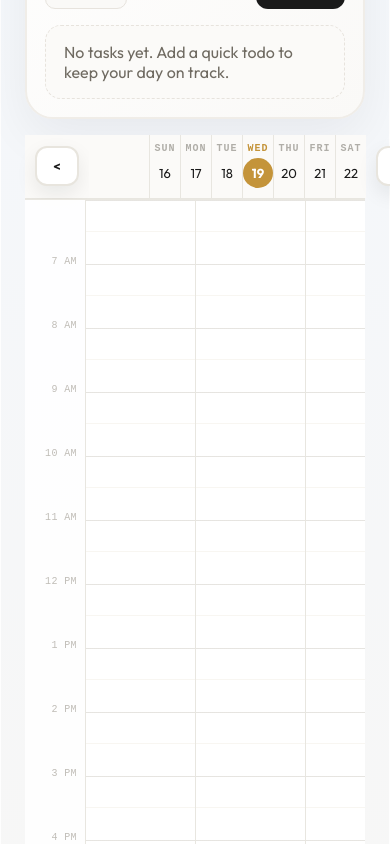
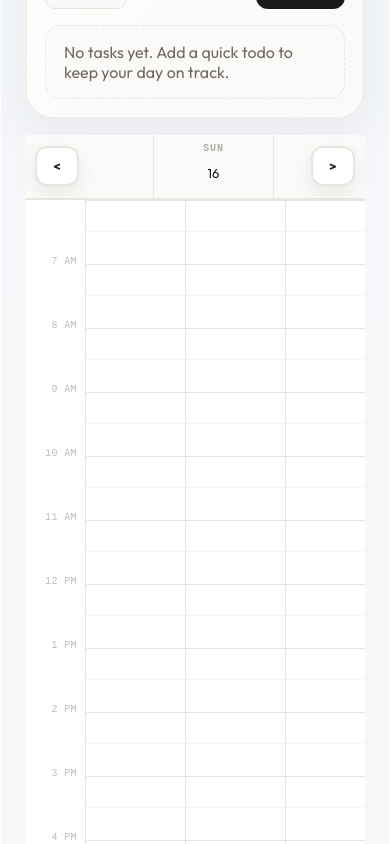
Before and after one commit to crl1005/task, a Next.js app: page / in a window 390 px wide. Shown: the part 980-1824 px from the top of the page. Built offline with nearby package versions, Linux system fonts and the light colour scheme.

Commit message:
responsive design

```diff
--- a/app/globals.css
+++ b/app/globals.css
@@ -56,15 +56,34 @@ body::before { content: ""; position: fixed; inset: 0; background: radial-gradie
 	header { padding: 18px 16px !important; }
 	.stats-grid { gap: 12px; }
 	.calendar-columns { min-width: 100%; }
-	.day-column { min-width: 120px; }
+	.day-column { min-width: 110px; }
 	.time-column { min-width: 46px; }
 	.btn-primary, .btn-secondary { width: 100%; justify-content: center; }
 }
 
 @media (max-width: 520px) {
-	.day-column { min-width: 110px; }
+	.day-column { min-width: 100px; }
 	.time-column { min-width: 44px; }
 	.calendar-nav-button { padding: 10px 12px !important; }
+}
+
+.calendar-header-scroll {
+	overflow-x: auto;
+	-webkit-overflow-scrolling: touch;
+}
+
+.calendar-header-scroll > div {
+	display: flex;
+	min-width: 100%;
+}
+
+.calendar-header-scroll::-webkit-scrollbar {
+	height: 6px;
+}
+
+.calendar-header-scroll::-webkit-scrollbar-thumb {
+	background: rgba(136, 136, 136, 0.26);
+	border-radius: 99px;
 }
 
 @media (prefers-reduced-motion: reduce) {
--- a/src/components/CalendarApp.tsx
+++ b/src/components/CalendarApp.tsx
@@ -319,25 +319,27 @@ export default function CalendarApp() {
         </div>
 
         {/* DAY HEADERS */}
-        <div data-animate style={{ display:"flex",alignItems:"center",background:"#fbfaf8",borderBottom:"1px solid #e8e6e0",flexShrink:0,padding:"0 10px" }}>
+        <div className="calendar-header" data-animate style={{ display:"flex",alignItems:"center",background:"#fbfaf8",borderBottom:"1px solid #e8e6e0",flexShrink:0,padding:"0 10px" }}>
           <button onClick={() => shiftCalendarDay(-1)} className="calendar-nav-button" style={{ minWidth:44,padding:"10px 12px",fontSize:13,fontWeight:700,border:"2px solid #e8e5de",background:"#fff",color:"#1a1a1a",borderRadius:12,cursor:"pointer",marginRight:10 }}>&lt;</button>
-          <div style={{ display:"flex",flex:1,background:"#fbfaf8" }}>
-            <div style={{ width:TIME_COL_W,flexShrink:0 }} />
-            {weekDays.map((day, i) => {
-              const isToday = toDateStr(day) === todayStr;
-              return (
-                <div key={i} style={{ flex:1,textAlign:"center",padding:"8px 0 10px",borderLeft:"1px solid #e8e6e0" }}>
+          <div className="calendar-header-scroll" style={{ display:"flex",flex:1,overflowX:"auto",padding:"0 4px" }}>
+            <div style={{ display:"flex",minWidth:"100%",background:"#fbfaf8" }}>
+              <div style={{ width:TIME_COL_W,flexShrink:0 }} />
+              {weekDays.map((day, i) => {
+                const isToday = toDateStr(day) === todayStr;
+                return (
+                  <div key={i} style={{ minWidth:120,flex:"0 0 120px",textAlign:"center",padding:"8px 0 10px",borderLeft:"1px solid #e8e6e0" }}>
                   <div style={{ fontSize:10,fontWeight:700,letterSpacing:"0.1em",color:isToday?"#c4943a":"#b0aea8",fontFamily:"monospace" }}>{DAY_LABELS[i]}</div>
                   <div style={{ width:30,height:30,borderRadius:"50%",background:isToday?"#c4943a":"transparent",color:isToday?"#fff":"#1a1a1a",display:"flex",alignItems:"center",justifyContent:"center",margin:"4px auto 0",fontSize:13,fontWeight:isToday?700:400 }}>{day.getDate()}</div>
                 </div>
               );
             })}
+            </div>
           </div>
           <button onClick={() => shiftCalendarDay(1)} className="calendar-nav-button" style={{ minWidth:44,padding:"10px 12px",fontSize:13,fontWeight:700,border:"2px solid #e8e5de",background:"#fff",color:"#1a1a1a",borderRadius:12,cursor:"pointer",marginLeft:10 }}>&gt;</button>
         </div>
 
         {/* GRID */}
-        <div ref={scrollRef} className="calendar-grid" data-animate style={{ flex:1,overflowY:"auto",overflowX:"hidden" }}>
+        <div ref={scrollRef} className="calendar-grid" data-animate style={{ flex:1,overflowY:"auto",overflowX:"auto" }}>
           <div className="calendar-columns" style={{ display:"flex",minHeight:(END_HOUR-START_HOUR)*HOUR_HEIGHT }}>
             <div className="time-column" style={{ width:TIME_COL_W,flexShrink:0,position:"relative",userSelect:"none" }}>
               {hours.map((h) => (
```
